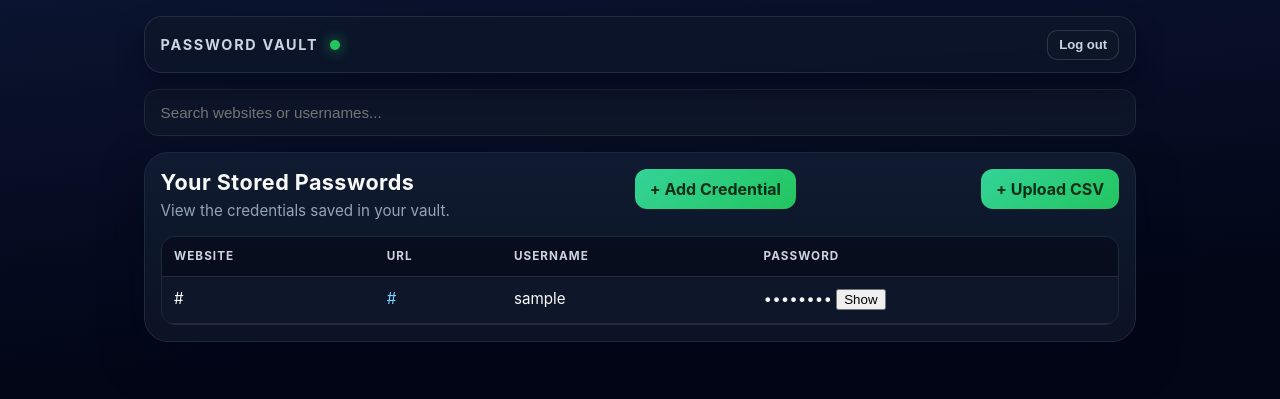
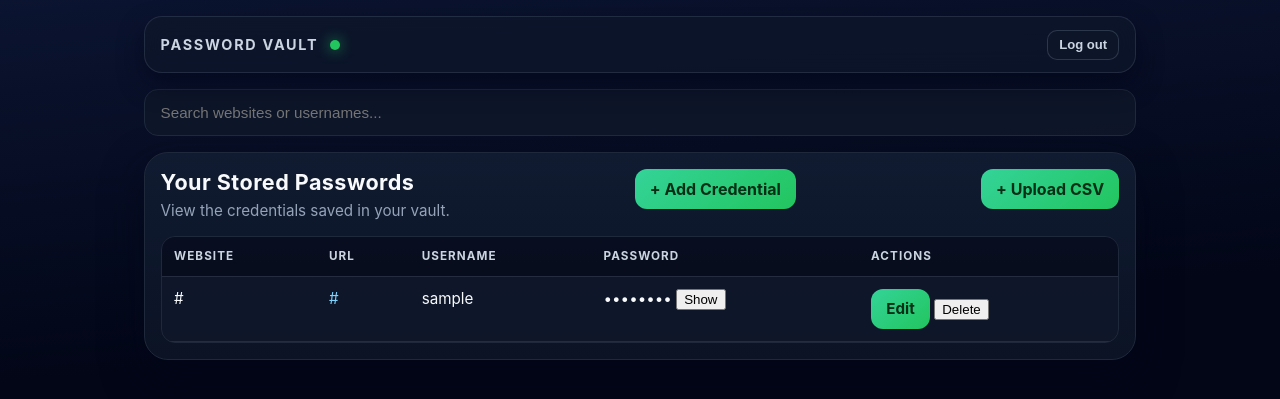
Before and after one commit to maw619/password_project, a Django app: page / in a window 1280 px wide. Shown: the top 399 px of the page. Run offline with Django 5.2, Linux system fonts and the light colour scheme; a user stored in the database is signed in; tables that the repository leaves empty hold one stand-in row (values such as "Sample post"); parts of the project's set-up code (start-up, migrations or seed data) failed here and were passed over.

Commit message:
Add edit and delete actions for credentials table

```diff
--- a/core/templates/core/credential_list.html
+++ b/core/templates/core/credential_list.html
@@ -31,6 +31,7 @@
             <th>URL</th>
             <th>Username</th>
             <th>Password</th>
+            <th>Actions</th>
           </tr>
         </thead>
 
@@ -58,6 +59,14 @@
                       onclick="togglePassword('{{ credential.id }}', '{{ credential.get_decrypted_password }}')">
                 Show
               </button>
+            </td>
+
+            <td>
+              <a class="btn" href="{% url 'credential-edit' credential.id %}">Edit</a>
+              <form action="{% url 'credential-delete' credential.id %}" method="post" style="display:inline;">
+                {% csrf_token %}
+                <button type="submit" onclick="return confirm('Delete this credential?');">Delete</button>
+              </form>
             </td>
           </tr>
           {% endfor %}
--- a/core/urls.py
+++ b/core/urls.py
@@ -1,9 +1,17 @@
 from django.urls import path
 
-from .views import CredentialCreateView, CredentialListView, import_chrome_passwords
+from .views import (
+    CredentialCreateView,
+    CredentialDeleteView,
+    CredentialListView,
+    CredentialUpdateView,
+    import_chrome_passwords,
+)
 
 urlpatterns = [
     path("", CredentialListView.as_view(), name="credential-list"),
     path("new/", CredentialCreateView.as_view(), name="credential-create"),
+    path("<int:pk>/edit/", CredentialUpdateView.as_view(), name="credential-edit"),
+    path("<int:pk>/delete/", CredentialDeleteView.as_view(), name="credential-delete"),
     path("import-passwords/", import_chrome_passwords, name="import_passwords"),
 ]
--- a/core/views.py
+++ b/core/views.py
@@ -1,6 +1,6 @@
 from django.contrib.auth.mixins import LoginRequiredMixin
 from django.urls import reverse_lazy
-from django.views.generic import CreateView, ListView
+from django.views.generic import CreateView, DeleteView, ListView, UpdateView
 from .models import Credential
 # views.py
 import csv
@@ -36,6 +36,35 @@ class CredentialCreateView(LoginRequiredMixin, CreateView):
         ).decode()
 
         return super().form_valid(form)
+
+
+class CredentialUpdateView(LoginRequiredMixin, UpdateView):
+    model = Credential
+    fields = ["website_name", "website_url", "username", "password"]
+    template_name = "core/credential_form.html"
+    success_url = reverse_lazy("credential-list")
+
+    def get_queryset(self):
+        return Credential.objects.filter(owner=self.request.user)
+
+    def form_valid(self, form):
+        fernet = Fernet(settings.PASSWORD_ENCRYPTION_KEY.encode())
+        form.instance.password = fernet.encrypt(
+            form.instance.password.encode()
+        ).decode()
+
+        return super().form_valid(form)
+
+
+class CredentialDeleteView(LoginRequiredMixin, DeleteView):
+    model = Credential
+    success_url = reverse_lazy("credential-list")
+
+    def get_queryset(self):
+        return Credential.objects.filter(owner=self.request.user)
+
+    def post(self, request, *args, **kwargs):
+        return self.delete(request, *args, **kwargs)
 
 
 fernet = Fernet(settings.PASSWORD_ENCRYPTION_KEY.encode())
```
